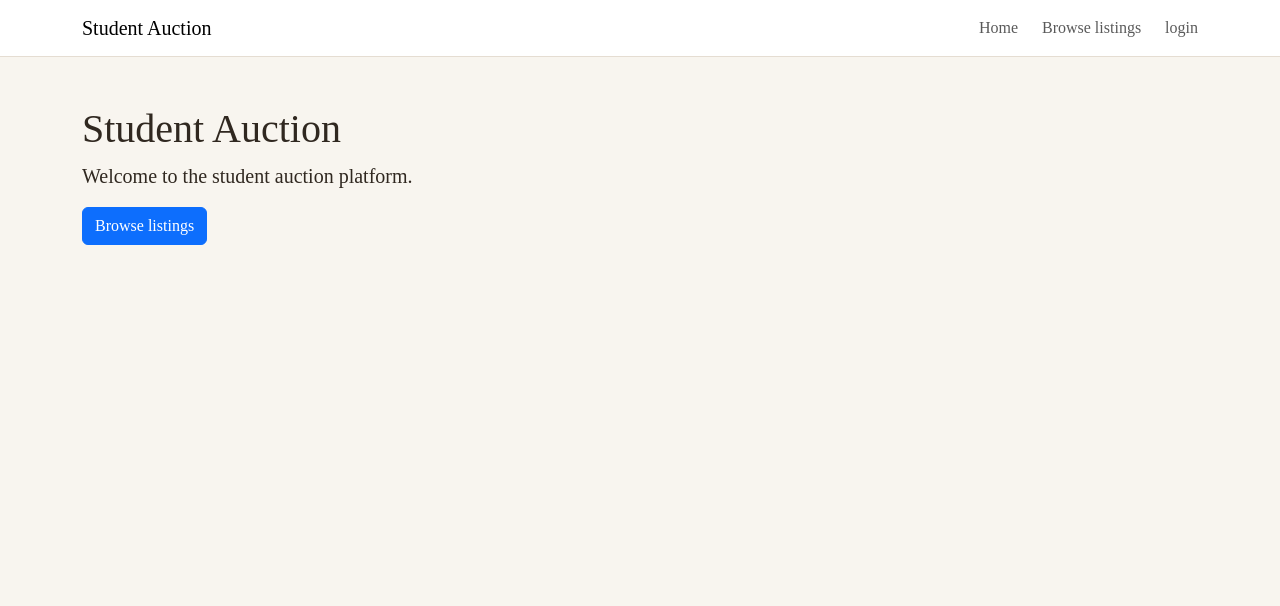
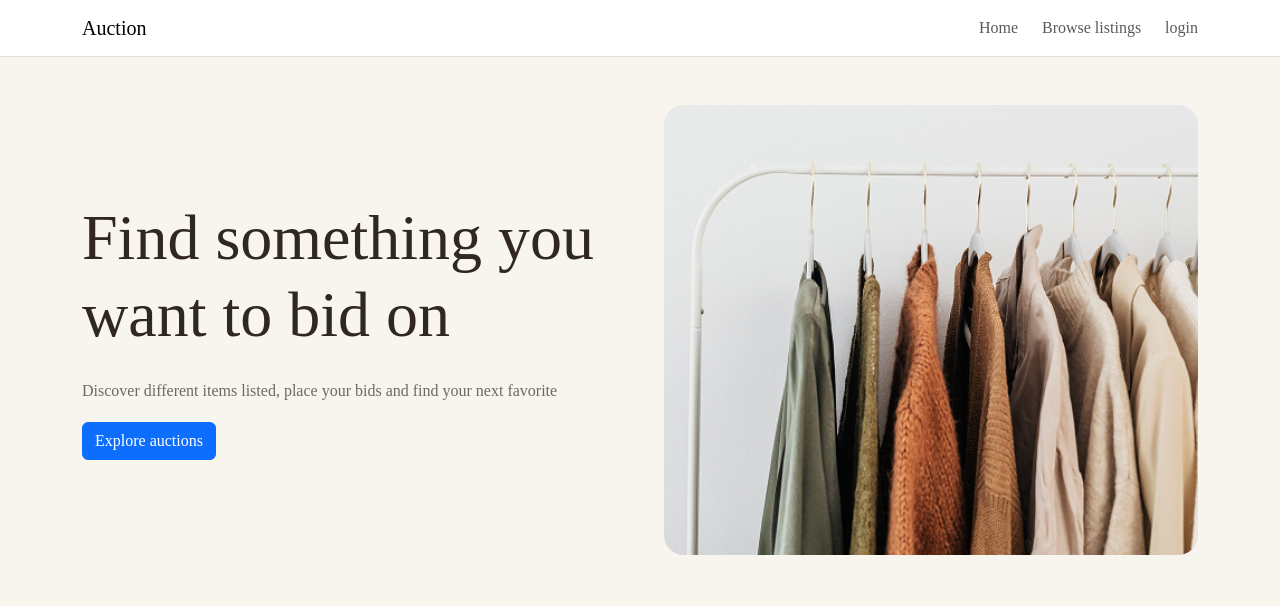
Before and after one commit to celds/semester-project-2, a website built with Vite: page index.html in a window 1280 px wide. Built offline with nearby package versions, Linux system fonts and the light colour scheme.

Commit message:
hero hero section home

```diff
--- a/src/js/navbar.ts
+++ b/src/js/navbar.ts
@@ -2,7 +2,7 @@ export function createNavbar(): string {
   return `
     <nav class="navbar">
     <div class="container">
-    <a class="navbar-brand" href="#">Student Auction</a>
+    <a class="navbar-brand" href="#">Auction</a>
 
     <ul class="navbar-nav ms-auto flex-row gap-4">
     <li class=nav-item">
--- a/src/main.ts
+++ b/src/main.ts
@@ -1,17 +1,41 @@
 import "bootstrap/dist/css/bootstrap.min.css";
 import "bootstrap";
 import "./scss/main.scss";
-
+import heroImage from "./assets/hero1.png";
 import { createNavbar } from "./js/navbar";
 
 document.querySelector<HTMLDivElement>("#app")!.innerHTML = `
 ${createNavbar()}
- <main class="container py-5">
- <h1>Student Auction</h1>
- <p class="lead">Welcome to the student auction platform.</p>
 
-    <button class="btn btn-primary">
-    Browse listings
-    </button>
-  </main>
-`;
+ <main>
+ <section class="hero container py-5">
+ <div class="row align-items-center g-5">
+
+ <div class="col-lg-6 hero-content">
+
+ <h1>Find something you want to bid on</h1>
+
+ <p class="hero-description">
+ Discover different items listed,
+ place your bids and find your next favorite
+ </p>
+
+ <a href="#listings" class="btn btn-primary">
+ Explore auctions
+ </a>
+ </div>
+
+ <div class="col-lg-6">
+ <img src="${heroImage}"
+ alt="hero image of items"
+ class="img-fluid hero-image"/>
+ </div>
+ </div>
+ </section>
+
+<section id="listings" class="container py-5">
+<div id="listing-container" class="row g-4">
+</div>
+</section>
+ </main>
+ `;
--- a/src/scss/_global.scss
+++ b/src/scss/_global.scss
@@ -1,7 +1,6 @@
 @use 'variables' as *;
 
 body {
-  margin: 0;
   background-color: $background;
   color: $text;
   font-family: $body-font;
@@ -22,6 +21,24 @@ a {
   text-decoration: none;
 }
 
-img {
-  max-width: 100%;
+.hero {
+  padding-top: 80px;
+  padding-bottom: 80px;
+
+  h1 {
+    font-size: clamp(2.5rem, 5vw, 4.5rem);
+    margin-bottom: 1.5rem;
+  }
+
+  .hero-description {
+    color: $muted;
+    line-height: 1.8;
+  }
+
+  img {
+    width: 100%;
+    height: 450px;
+    object-fit: cover;
+    border-radius: $radius-large;
+  }
 }
```
Also changed, not shown: README.md, src/assets/hero1.png (added).
